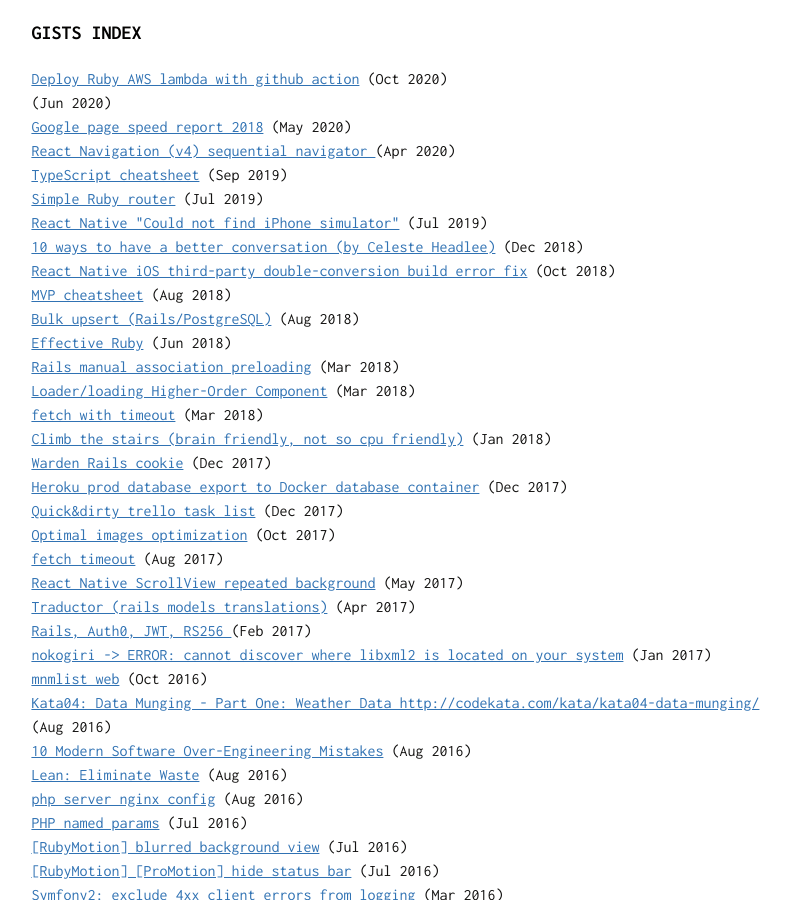
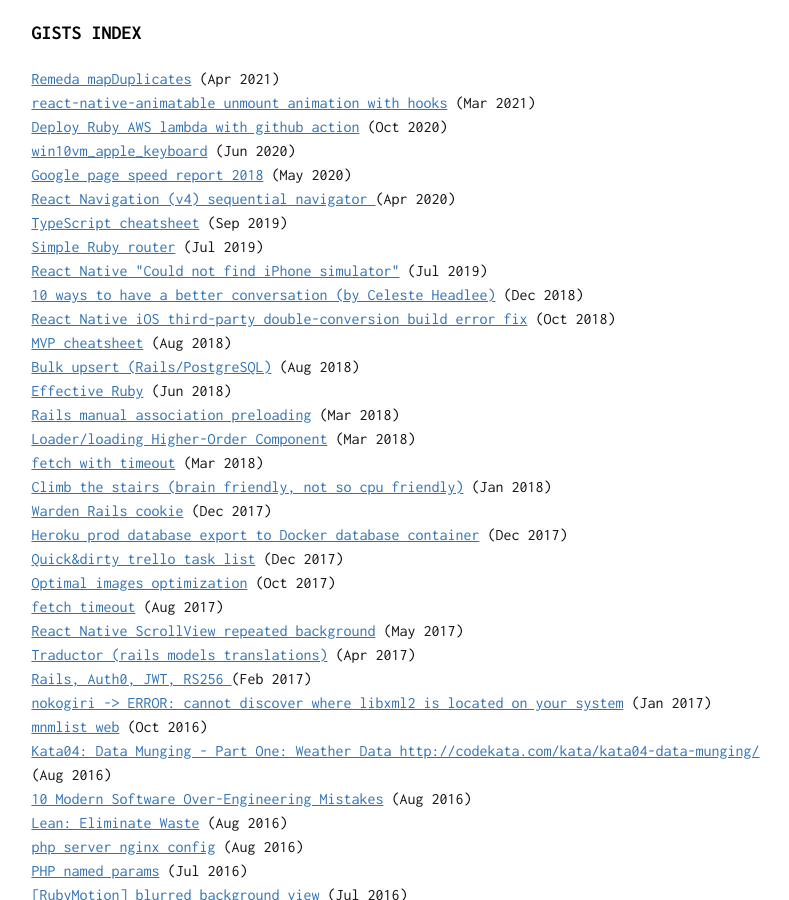
Before and after one commit to sobstel/sobstel.github.com, a Jekyll site: the page built from gists.html, in a window 1280 px wide and 900 px high. Shown: the whole window, without its empty margins (243-1032 px from the left). Built offline with Jekyll 4.4.1, drawn with Linux system fonts in a browser that asks for light colours.

Commit message:
update gists

```diff
--- a/_data/gists.yml
+++ b/_data/gists.yml
@@ -1,8 +1,14 @@
 ---
+- title: Remeda mapDuplicates
+  url: https://gist.github.com/f5a698b0c2379d5fadca23a702ca6426
+  date: '2021-04-04T10:02:29Z'
+- title: react-native-animatable unmount animation with hooks
+  url: https://gist.github.com/8b1b58dfe0b2f425d0850cb0f22a92c5
+  date: '2021-03-08T09:57:39Z'
 - title: Deploy Ruby AWS lambda with github action
   url: https://gist.github.com/df38c7a45f360b80272e82a8bb592e45
   date: '2020-10-01T16:27:32Z'
-- title: ''
+- title: 'win10vm_apple_keyboard'
   url: https://gist.github.com/683aae3443b6fcf7282592a88b706d53
   date: '2020-06-17T16:54:58Z'
 - title: Google page speed report 2018
```
